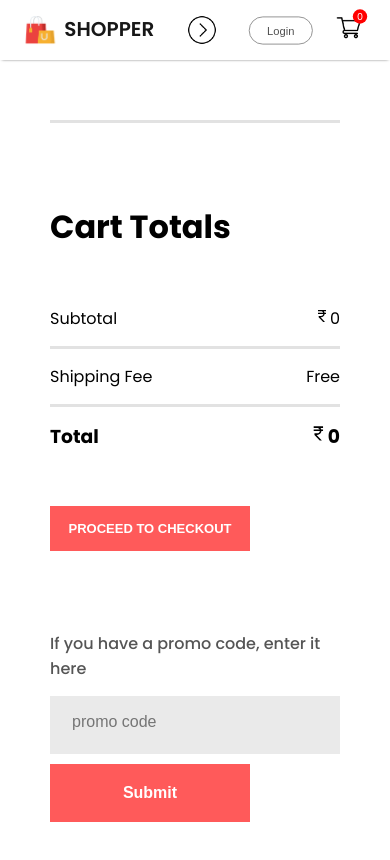
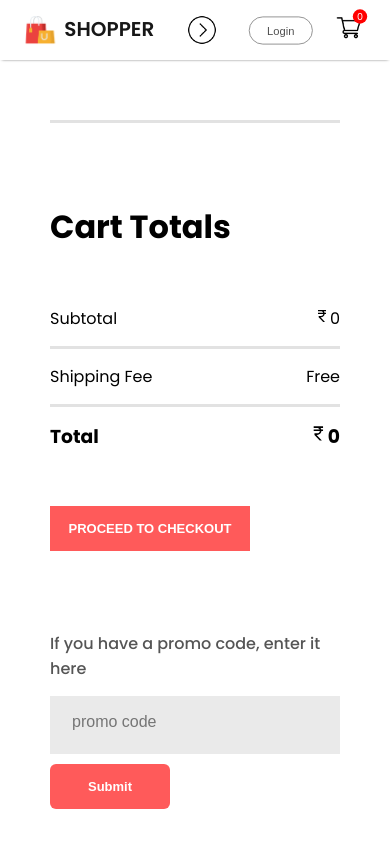
Before and after one commit to smitchoksi/Shopper, a React (Vite) app: page /cart in a window 390 px wide. Shown: the top 860 px of the page. Built offline with nearby package versions, Linux system fonts and the light colour scheme.

Commit message:
9 commit

```diff
--- a/src/Components/CartItems/CartItems.css
+++ b/src/Components/CartItems/CartItems.css
@@ -95,7 +95,11 @@
     font-weight: 600;
     cursor: pointer;
     margin-top: 10px;
+    border-radius: 6px;
 }
+
+
+
 @media (max-width:1280px) {
     .cartitems{
         margin: 60px 50px;
@@ -155,8 +159,8 @@
     .cartitems-promobox input{
         width: 100%;
     }
-    .cartitems-promobox button{
-        max-width: 200px;
+    .cartitems-promocode button{
+        max-width: 120px;
         height: 45px;
         font-size: 13px;
     }
```
